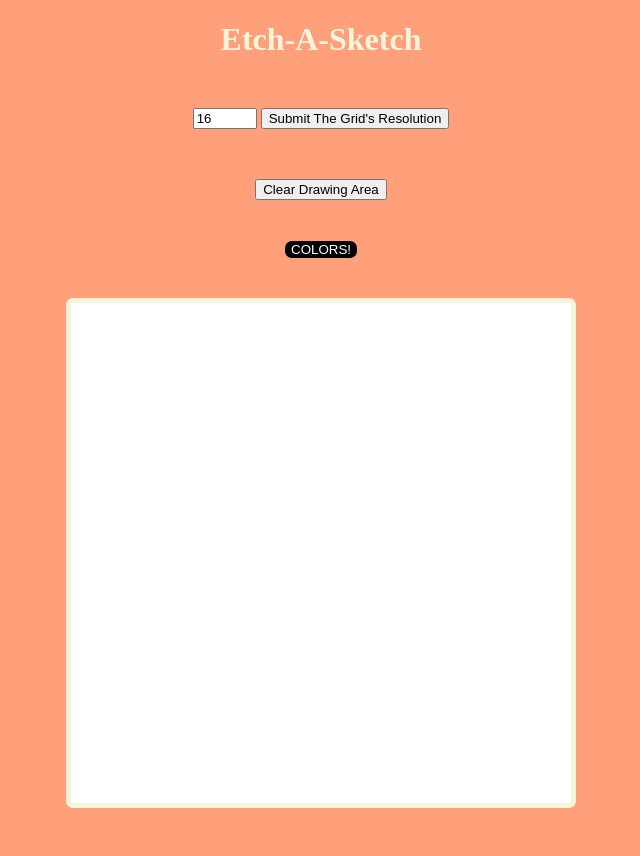
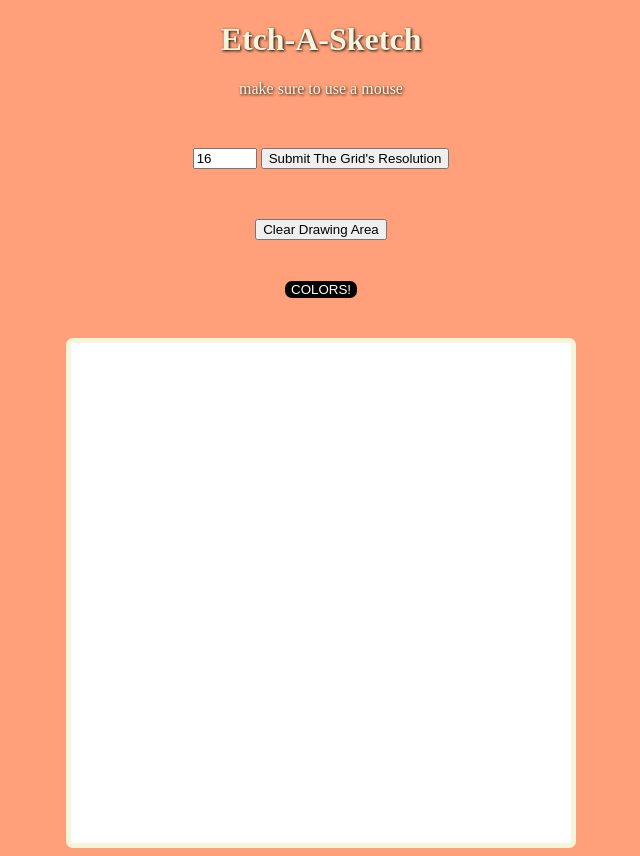
Before and after one commit to Atubak/Etch-A-Sketch, a plain HTML site: page index.html in a window 1280 px wide. Shown: the whole page, without its empty margins (319-959 px from the left). Before the commit the page ends 816 px from the top, so only its background shows below. Drawn offline with Linux system fonts and the light colour scheme.

Commit message:
notice to use mouse

```diff
--- a/index.html
+++ b/index.html
@@ -7,7 +7,7 @@
     </head>
     <body>
         <h1>Etch-A-Sketch</h1>
-
+        <p>make sure to use a mouse</p>
         <div class= 'ui'>
 
             <div class= "gridResDiv">
--- a/style.css
+++ b/style.css
@@ -2,9 +2,10 @@ body {
     background-color: lightsalmon;
 }
 
-h1 {
+h1, p {
     color: beige;
     text-align: center;
+    text-shadow: 1px 1px 3px black;
 }
 
 
```
